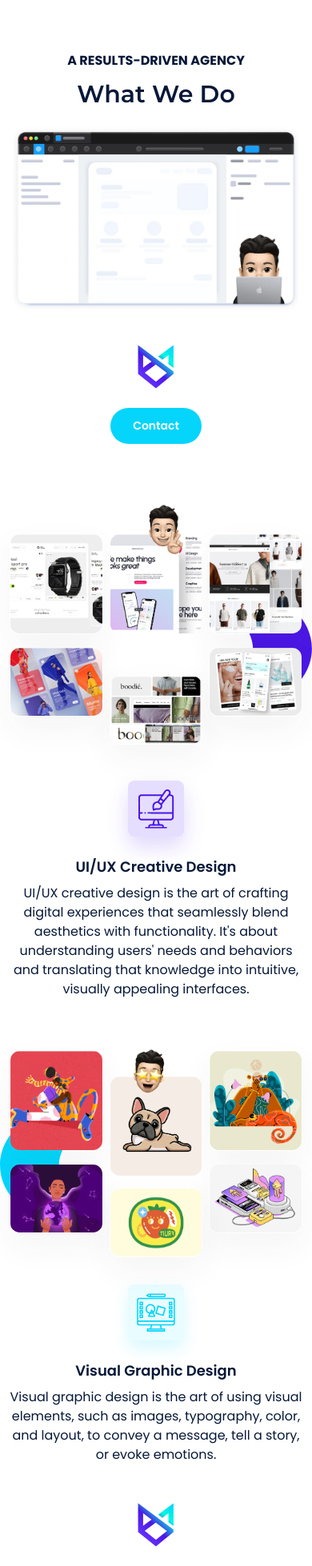
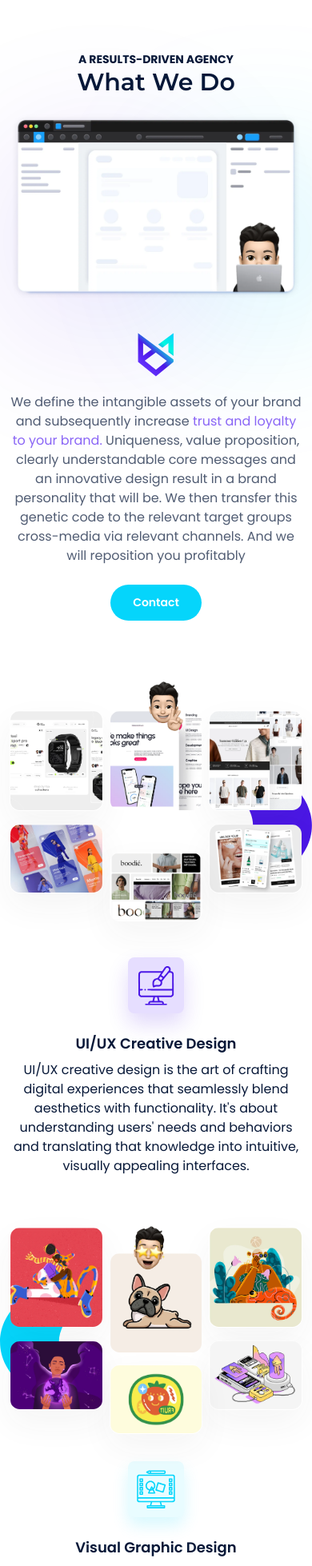
Before and after one commit to mayankpcp7/FoxVision, a React (Create React App) app: page /about in a window 390 px wide. Shown: the top 1958 px of the page at 80% size. Built offline with nearby package versions, Linux system fonts and the light colour scheme.

Commit message:
spaceing match

```diff
--- a/src/components/Strategy.jsx
+++ b/src/components/Strategy.jsx
@@ -12,7 +12,7 @@
 import strategyimg from "../assets/images/webp/Strategy/Startegy-digital.webp";
 const Strategy = () => {
   return (
-    <div className="pt-36 xl:pt-[193px] pb-12 sm:pb-[60px] bg-darkpurple">
+    <div className="pt-[150px] xl:pt-[193px] pb-12 sm:pb-16 md:pb-20 lg:pb-24 xl:pb-[60px] bg-darkpurple">
       <div className="container max-w-[1164px]">
         <div className="flex lg:flex-row flex-wrap -mx-3 flex-col-reverse">
           <div className="w-full lg:w-5/12 px-3 max-lg:pt-20">
@@ -22,7 +22,7 @@
             <p className=" font-poppins font-semibold text-lg sm:text-xl lg:text-2xl text-white !leading-normal mt-4 sm:mt-5 md:mt-[29px] max-lg:text-center ">
               Logo Design
             </p>
-            <p className=" font-poppins font-normal text-base md:text-lg lg:text-xl text-white !leading-normal max-lg:max-w-[560px] lg:max-w-[421px] opacity-70 mt-2 max-lg:mx-auto max-lg:text-center">
+            <p className=" font-poppins font-normal text-base md:text-lg lg:text-xl text-white !leading-normal max-lg:max-w-[687px] lg:max-w-[421px] opacity-70 mt-2 max-lg:mx-auto max-lg:text-center">
               Logo design is a specialized discipline within the realm of
               graphic design, focused on creating unique and memorable visual
               symbols that represent a brand, company, or organization.
@@ -83,7 +83,7 @@
             </div>
           </div>
         </div>
-        <div className="flex flex-row flex-wrap -mx-3 pt-12 sm:pt-20 md:pt-[90px] justify-between items-center">
+        <div className="flex flex-row flex-wrap -mx-3 pt-12 sm:pt-14 md:pt-20 justify-between items-center">
           <div className="w-full lg:w-6/12 px-3">
             <div className="max-w-[320px] max-lg:max-w-[400px] lg:max-w-[495px] max-lg:mx-auto ">
               <img
@@ -104,7 +104,7 @@
               <p className=" !font-poppins font-semibold text-lg sm:text-xl lg:text-2xl text-white !leading-normal mt-4 sm:mt-5 md:mt-[29px]  max-lg:text-center ">
                 Strategy & Digital Marketing
               </p>
-              <p className=" font-poppins font-normal text-base md:text-lg lg:text-xl text-white !leading-normal max-lg:max-w-[560px] lg:max-w-[445px] opacity-70 mt-2 max-lg:mx-auto max-lg:text-center">
+              <p className=" font-poppins font-normal text-base md:text-lg lg:text-xl text-white !leading-normal max-lg:max-w-[687px] lg:max-w-[445px] opacity-70 mt-2 max-lg:mx-auto max-lg:text-center">
                 Strategy in digital marketing is the foundation upon which
                 successful online campaigns are built. It involves setting clear
                 objectives, identifying target audiences.
--- a/src/components/WhatWeDo.jsx
+++ b/src/components/WhatWeDo.jsx
@@ -24,10 +24,10 @@
 import { WhatWeDoCommon } from "./common/WhatWeDoCommon";
 const WhatWeDo = () => {
   return (
-    <div className="pt-16 md:pt-28 lg:pt-40 xl:pt-[238px] overflow-x-clip">
+    <div className="pt-16 md:pt-24 lg:pt-40 xl:pt-[238px] overflow-x-clip">
       <div className="container max-w-[1164px] ">
         <WhatWeDoCommon
-          className="max-sm:hidden -top-[20%] max-lg:left-[5%] lg:top-[8%] lg:-right-[10%]"
+          classNameIcon="max-sm:hidden -top-[20%] max-lg:left-[5%] lg:top-[8%] lg:-right-[10%]"
           SubheadingText="A RESULTS-DRIVEN AGENCY"
           BlueHeadingText="What we do"
           src={whatWeDoImg}
@@ -216,7 +216,7 @@
             </div>
           </div>
         </div>
-        <span className="block mt-12 sm:mt-16 lg:mt-[142px] mb-[30px] max-lg:mx-auto max-lg:max-w-[50px]">
+        <span className="block mt-12 sm:mt-16 lg:mt-24 xl:mt-[142px] mb-12 sm:mb-14 md:mb-20 lg:mb-[30px] max-lg:mx-auto max-lg:max-w-[50px]">
           <CommonLogo />
         </span>
       </div>
--- a/src/components/common/SubHeading.jsx
+++ b/src/components/common/SubHeading.jsx
@@ -2,7 +2,7 @@
   return (
     <>
       <p
-        className={`font-poppins font-bold text-base md:text-lg lg:text-xl text-darkblue !leading-normal mb-3 ${props.className}`}
+        className={`font-poppins font-bold text-sm sm:text-base md:text-lg lg:text-xl text-darkblue !leading-normal mb-0 sm:mb-3 ${props.className}`}
       >
         {props.text}
       </p>
--- a/src/components/common/WhatWeDoCommon.jsx
+++ b/src/components/common/WhatWeDoCommon.jsx
@@ -8,7 +8,7 @@
   return (
     <div className="flex flex-row flex-wrap -mx-3">
       <div className="w-full lg:w-1/2 px-3 relative">
-        <span className={`absolute pointer-events-none ${props.className}`}>
+        <span className={`absolute pointer-events-none ${props.classNameIcon}`}>
           <VectoArrow />
         </span>
         <SubHeading
```
